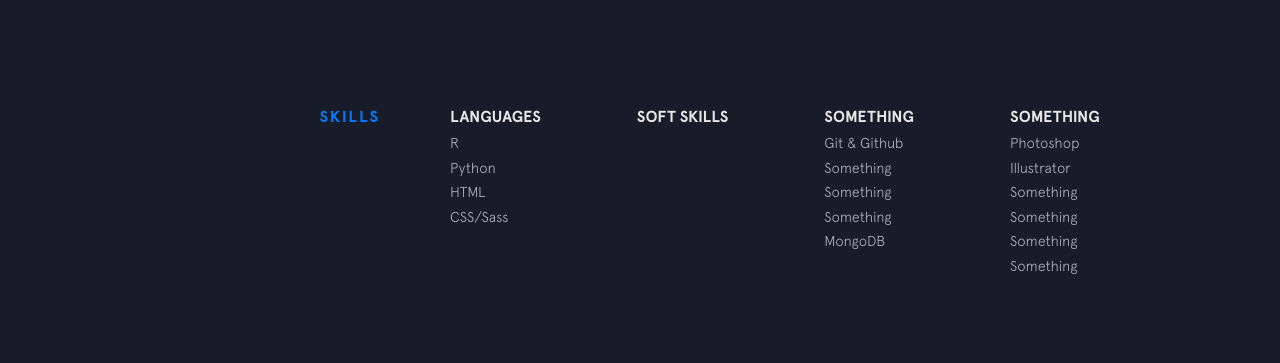
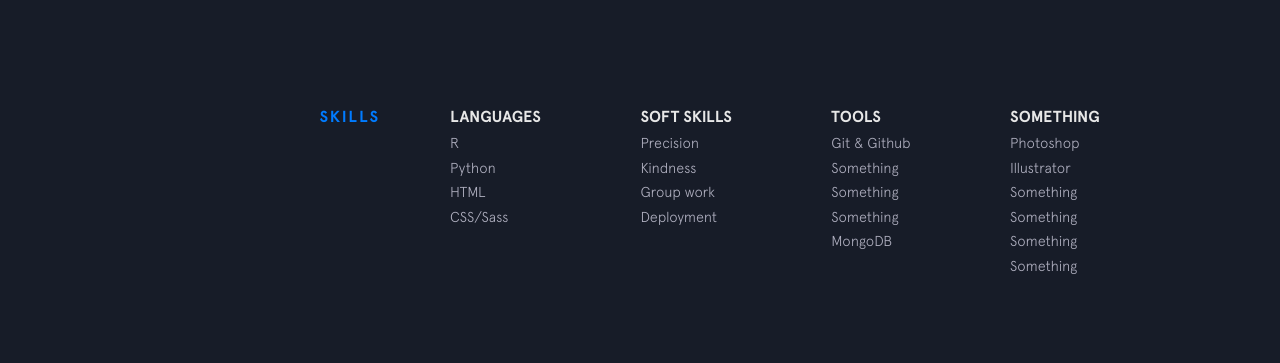
Before and after one commit to drew458/l-proj, a Jekyll site: the page built from index.html, in a window 1280 px wide. Shown: the part 1244-1607 px from the top of the page. Built offline with Jekyll 4.4.1, drawn with Linux system fonts in a browser that asks for light colours; nearby versions of some CDN libraries.

Commit message:
changed skills

```diff
--- a/_data/skills.yml
+++ b/_data/skills.yml
@@ -4,7 +4,7 @@ languages:
   - item: HTML
   - item: CSS/Sass
 
-soft skills:
+soft-skills:
   - item: Precision
   - item: Kindness
   - item: Group work
--- a/_includes/skills.html
+++ b/_includes/skills.html
@@ -14,13 +14,13 @@
       <div class="skillz__category">
         <div class="skillz__category__label">Soft Skills</div>
         <ul>
-          {% for framework in site.data.skills.frameworks %}
-          <li class="skillz__category__item">{{framework.item}}</li>
+          {% for soft-skills in site.data.skills.soft-skills %}
+          <li class="skillz__category__item">{{soft-skills.item}}</li>
           {% endfor %}
         </ul>
       </div>
       <div class="skillz__category">
-        <div class="skillz__category__label">Something</div>
+        <div class="skillz__category__label">Tools</div>
         <ul>
           {% for tool in site.data.skills.tools %}
           <li class="skillz__category__item">{{tool.item}}</li>
```
